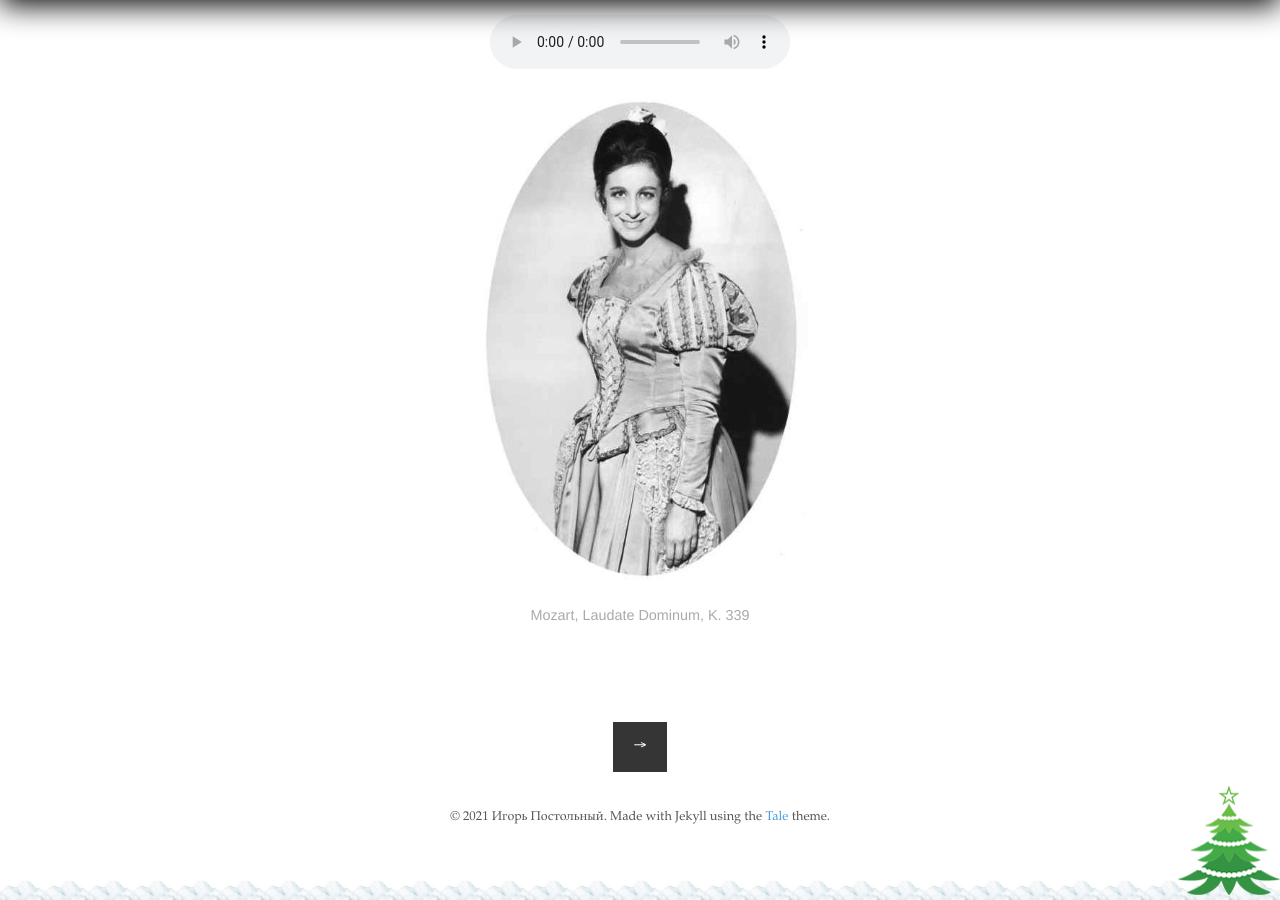
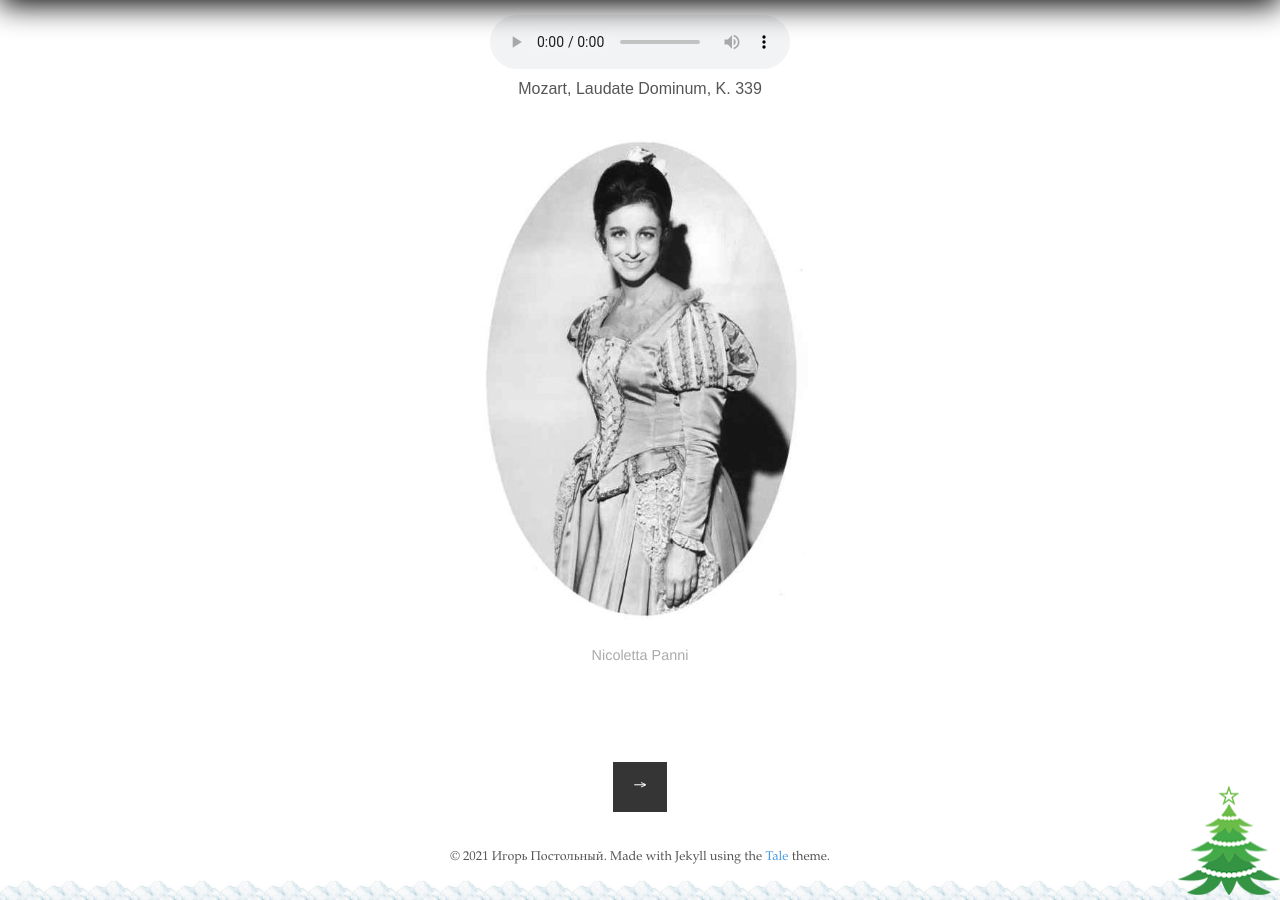
Before and after one commit to postolny/postolny.github.io, a Jekyll site: the page built from _posts/2021-01-06-nicoletta-panni.md, in a window 1280 px wide and 900 px high, scrolled down 2046 px. Built offline with Jekyll 4.4.1, drawn with Linux system fonts in a browser that asks for light colours; nearby versions of some CDN libraries.

Commit message:
Update 2021-01-06-nicoletta-panni.md

```diff
--- a/_posts/2021-01-06-nicoletta-panni.md
+++ b/_posts/2021-01-06-nicoletta-panni.md
@@ -33,5 +33,8 @@ Nicoletta Panni aveva quello che comunemente viene chiamato: Un dono di natura -
 
 {% include audio.html id='W._A._Mozart_Laudate_dominum.mp3' %}
 
+Mozart, Laudate Dominum, K. 339
+{: .center}
+
 ![Nicoletta Panni]({{ site.baseurl }}/img/zerlina.jpg "Nicoletta Panni")
-_Mozart, Laudate Dominum, K. 339_
+_Nicoletta Panni_
```
